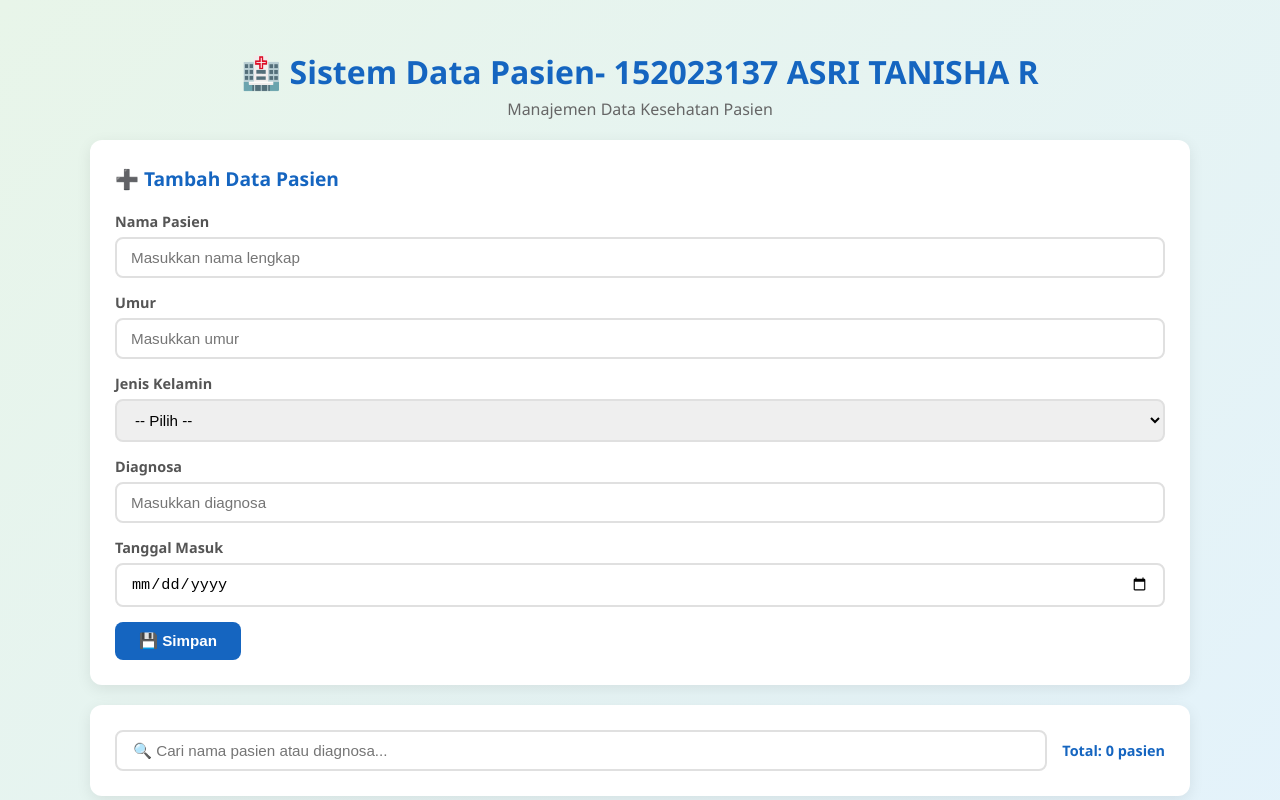
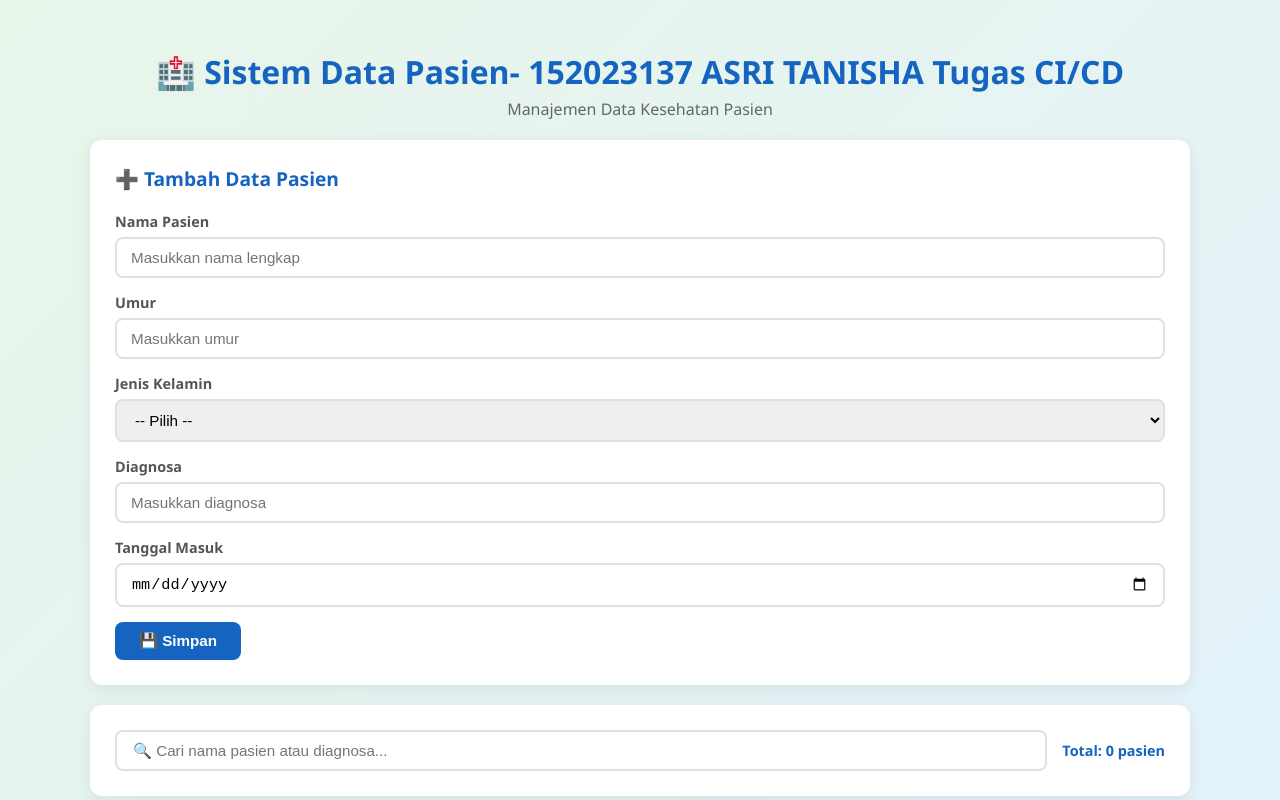
Before and after one commit to asri20/crud-kesehatan, a plain HTML site: page index.html in a window 1280 px wide. Shown: the top 800 px of the page. Drawn offline with Linux system fonts and the light colour scheme.

Commit message:
uji CI/CD lagi: tadi lupa belum disetting

```diff
--- a/index.html
+++ b/index.html
@@ -9,7 +9,7 @@
   <body>
     <div class="container">
       <header>
-        <h1>🏥 Sistem Data Pasien- 152023137 ASRI TANISHA R</h1>
+        <h1>🏥 Sistem Data Pasien- 152023137 ASRI TANISHA Tugas CI/CD</h1>
         <p>Manajemen Data Kesehatan Pasien</p>
       </header>
 
```
